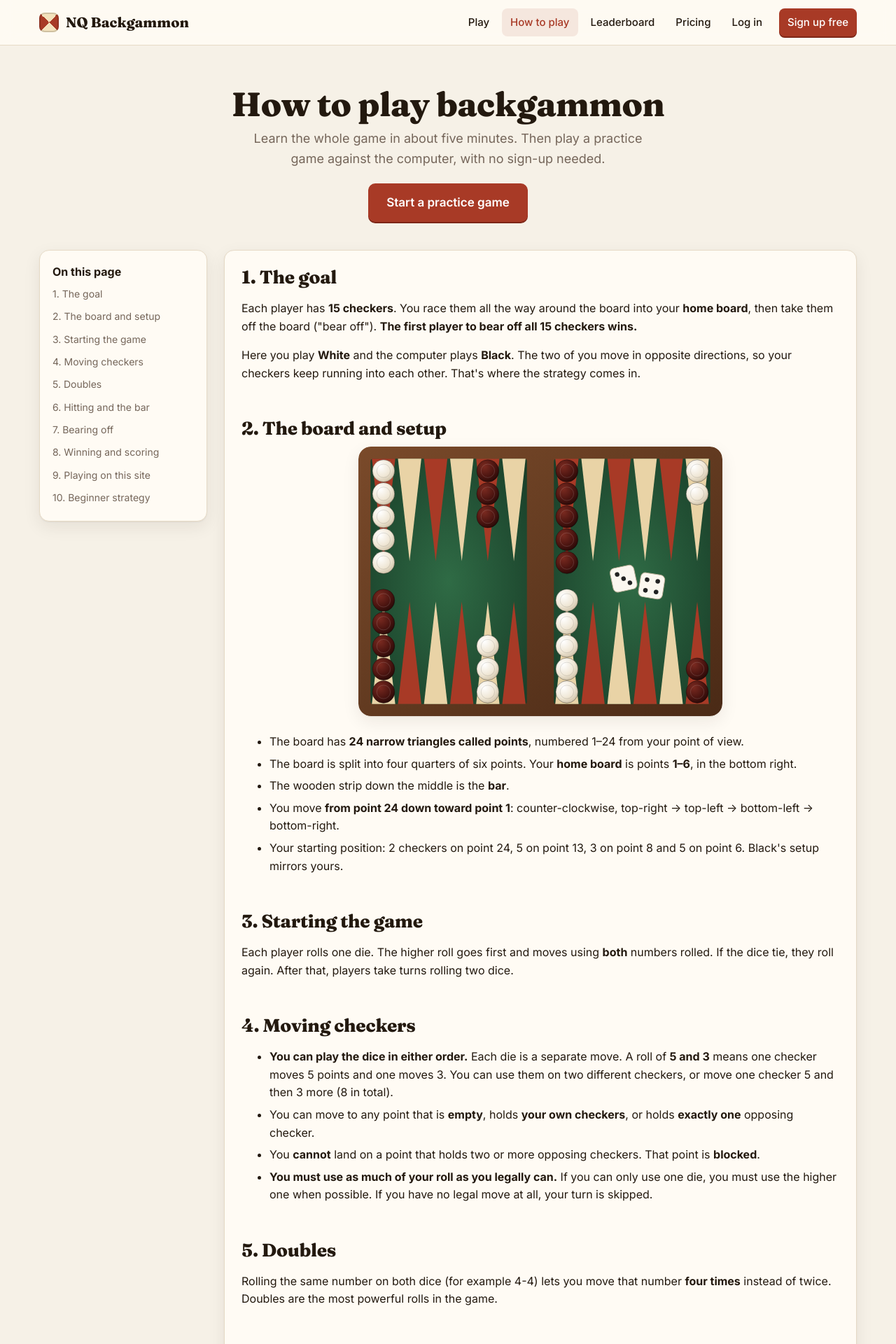
After one commit to nikniq/nq-backgammon, a Laravel app: page /how-to-play in a window 1280 px wide. The commit adds this page. Shown: the top 1920 px of the page at 70% size. Run offline with Laravel 12, Linux system fonts and the light colour scheme.

Commit message:
Add How to Play page, in-game hints and per-turn strategy tips
- /how-to-play rules page with setup, moving, hitting, bearing off, scoring, strategy
- Hint button (and H key) suggests the best play with a plain-English reason
- Rotating beginner tip each turn; hints moved to Free plan
- Fix decorative board art to show the real starting position

Co-Authored-By: Claude Opus 5.5 <noreply@anthropic.com>

```diff
--- a/public_html/css/app.css
+++ b/public_html/css/app.css
@@ -192,3 +192,20 @@ nav[role=navigation] svg { width: 16px; }
 .r-sub { color: var(--muted); margin-bottom: 14px; }
 .r-pitch { font-size: 15px; }
 @keyframes fadein { from { opacity: 0; } }
+
+/* ---------- Rules ---------- */
+.rules { display: grid; grid-template-columns: 240px 1fr; gap: 24px; align-items: start; }
+.toc { position: sticky; top: 84px; display: flex; flex-direction: column; gap: 4px; padding: 18px; }
+.toc a { text-decoration: none; color: var(--muted); padding: 3px 0; font-size: 14px; }
+.toc a:hover { color: var(--accent); }
+.prose-wide section { scroll-margin-top: 84px; padding-bottom: 8px; }
+.prose-wide h2 { font-size: 26px; margin: 28px 0 10px; }
+.prose-wide section:first-child h2 { margin-top: 0; }
+.prose-wide li { margin: 6px 0; }
+.rules-figure { max-width: 520px; margin: 8px auto 16px; }
+.rules-figure .board-art { transform: none; box-shadow: var(--shadow); }
+kbd { font: 600 13px Inter, sans-serif; border: 1px solid var(--line); border-bottom-width: 2px; border-radius: 5px; padding: 1px 6px; background: var(--bg); }
+@media (max-width: 860px) { .rules { grid-template-columns: 1fr; } .toc { position: static; } }
+
+.tip { font-size: 13px; margin-top: 10px; padding: 8px 10px; border-radius: 8px; background: color-mix(in srgb, #6ee796 12%, transparent); border: 1px solid color-mix(in srgb, #6ee796 35%, transparent); }
+.tip:empty { display: none; }
--- a/resources/views/home.blade.php
+++ b/resources/views/home.blade.php
@@ -55,7 +55,7 @@
                 <li><b>Hit</b> lone enemy checkers to send them to the bar.</li>
                 <li><b>Bear off</b> all 15 checkers first to win.</li>
             </ol>
-            <a href="{{ route('play') }}" class="btn">Try it now</a>
+            <div class="cta-row"><a href="{{ route('play') }}" class="btn">Try it now</a><a href="{{ route('rules') }}" class="btn btn-ghost">Full rules</a></div>
         </div>
         <div class="how-card">
             <h3>Scoring</h3>
--- a/resources/views/layouts/app.blade.php
+++ b/resources/views/layouts/app.blade.php
@@ -8,7 +8,7 @@
     <meta name="description" content="@yield('description', 'Play beautiful, free backgammon in your browser. No download. Track your scores and climb the leaderboard.')">
     <link rel="preconnect" href="https://fonts.googleapis.com">
     <link rel="stylesheet" href="https://fonts.googleapis.com/css2?family=Fraunces:opsz,wght@9..144,600;9..144,800&family=Inter:wght@400;500;600;700&display=swap">
-    <link rel="stylesheet" href="{{ asset('css/app.css') }}?v=2">
+    <link rel="stylesheet" href="{{ asset('css/app.css') }}?v=3">
 </head>
 <body>
 <header class="topbar">
@@ -19,6 +19,7 @@
         </button>
         <nav class="mainnav">
             <a href="{{ route('play') }}" @class(['active' => request()->routeIs('play')])>Play</a>
+            <a href="{{ route('rules') }}" @class(['active' => request()->routeIs('rules')])>How to play</a>
             <a href="{{ route('leaderboard') }}" @class(['active' => request()->routeIs('leaderboard')])>Leaderboard</a>
             <a href="{{ route('pricing') }}" @class(['active' => request()->routeIs('pricing')])>Pricing</a>
             @auth
@@ -51,7 +52,7 @@
             <h4>Play</h4>
             <a href="{{ route('play') }}">Play vs computer</a>
             <a href="{{ route('leaderboard') }}">Leaderboard</a>
-            <a href="{{ route('home') }}#how">How to play</a>
+            <a href="{{ route('rules') }}">How to play</a>
         </div>
         <div>
             <h4>Account</h4>
--- a/resources/views/partials/board-art.blade.php
+++ b/resources/views/partials/board-art.blade.php
@@ -14,7 +14,7 @@
         <polygon points="{{ $x+2 }},18 {{ $x+36.67 }},18 {{ $x+19.3 }},170" fill="{{ $i % 2 ? '#e9d3a6' : '#a83a26' }}"/>
         <polygon points="{{ $x+2 }},382 {{ $x+36.67 }},382 {{ $x+19.3 }},230" fill="{{ $i % 2 ? '#a83a26' : '#e9d3a6' }}"/>
     @endfor
-    @php($stacks = [[0,'t',5,'b'],[4,'t',3,'w'],[6,'t',5,'w'],[11,'t',2,'b'],[0,'b',5,'w'],[4,'b',3,'b'],[6,'b',5,'b'],[11,'b',2,'w']])
+    @php($stacks = [[0,'t',5,'w'],[4,'t',3,'b'],[6,'t',5,'b'],[11,'t',2,'w'],[0,'b',5,'b'],[4,'b',3,'w'],[6,'b',5,'w'],[11,'b',2,'b']])
     @foreach ($stacks as [$col, $side, $n, $c])
         @php($cx = ($col < 6 ? 18 : 290) + ($col % 6) * 38.67 + 19.3)
         @for ($k = 0; $k < $n; $k++)
--- a/resources/views/pricing.blade.php
+++ b/resources/views/pricing.blade.php
@@ -11,6 +11,7 @@
         <div class="price">$0<span>/forever</span></div>
         <ul>
             <li>Unlimited games vs computer</li>
+            <li>Move hints with explanations</li>
             <li>Saved scores and stats</li>
             <li>Global leaderboard ranking</li>
             <li>Sign in with Google or nikniq</li>
@@ -28,7 +29,7 @@
         <ul>
             <li>Everything in Free</li>
             <li>Harder AI difficulty levels</li>
-            <li>Move hints and game replays</li>
+            <li>Game replays and move analysis</li>
             <li>Custom board and checker themes</li>
             <li>Pro badge on the leaderboard</li>
         </ul>
--- /dev/null
+++ b/resources/views/rules.blade.php
@@ -0,0 +1,130 @@
+@extends('layouts.app')
+@section('title', 'How to Play Backgammon · NQ Backgammon')
+@section('description', 'Learn backgammon in minutes: setup, moving, hitting, the bar, bearing off and scoring, with tips for beginners.')
+@section('content')
+<div class="page-head">
+    <h1>How to play backgammon</h1>
+    <p class="lead">Learn the whole game in about five minutes. Then play a practice game against the computer, with no sign-up needed.</p>
+    <div class="cta-row center" style="margin-top:20px"><a href="{{ route('play') }}" class="btn btn-lg">Start a practice game</a></div>
+</div>
+
+<div class="rules">
+    <nav class="toc card">
+        <strong>On this page</strong>
+        <a href="#goal">1. The goal</a>
+        <a href="#board">2. The board and setup</a>
+        <a href="#start">3. Starting the game</a>
+        <a href="#moving">4. Moving checkers</a>
+        <a href="#doubles">5. Doubles</a>
+        <a href="#hitting">6. Hitting and the bar</a>
+        <a href="#bearing">7. Bearing off</a>
+        <a href="#scoring">8. Winning and scoring</a>
+        <a href="#controls">9. Playing on this site</a>
+        <a href="#tips">10. Beginner strategy</a>
+    </nav>
+
+    <article class="card prose-wide">
+        <section id="goal">
+            <h2>1. The goal</h2>
+            <p>Each player has <b>15 checkers</b>. You race them all the way around the board into your <b>home board</b>, then take them off the board ("bear off"). <b>The first player to bear off all 15 checkers wins.</b></p>
+            <p>Here you play <b>White</b> and the computer plays <b>Black</b>. The two of you move in opposite directions, so your checkers keep running into each other. That's where the strategy comes in.</p>
+        </section>
+
+        <section id="board">
+            <h2>2. The board and setup</h2>
+            <div class="rules-figure">@include('partials.board-art')</div>
+            <ul>
+                <li>The board has <b>24 narrow triangles called points</b>, numbered 1–24 from your point of view.</li>
+                <li>The board is split into four quarters of six points. Your <b>home board</b> is points <b>1–6</b>, in the bottom right.</li>
+                <li>The wooden strip down the middle is the <b>bar</b>.</li>
+                <li>You move <b>from point 24 down toward point 1</b>: counter-clockwise, top-right → top-left → bottom-left → bottom-right.</li>
+                <li>Your starting position: 2 checkers on point 24, 5 on point 13, 3 on point 8 and 5 on point 6. Black's setup mirrors yours.</li>
+            </ul>
+        </section>
+
+        <section id="start">
+            <h2>3. Starting the game</h2>
+            <p>Each player rolls one die. The higher roll goes first and moves using <b>both</b> numbers rolled. If the dice tie, they roll again. After that, players take turns rolling two dice.</p>
+        </section>
+
+        <section id="moving">
+            <h2>4. Moving checkers</h2>
+            <ul>
+                <li><b>You can play the dice in either order.</b> Each die is a separate move. A roll of <b>5 and 3</b> means one checker moves 5 points and one moves 3. You can use them on two different checkers, or move one checker 5 and then 3 more (8 in total).</li>
+                <li>You can move to any point that is <b>empty</b>, holds <b>your own checkers</b>, or holds <b>exactly one</b> opposing checker.</li>
+                <li>You <b>cannot</b> land on a point that holds two or more opposing checkers. That point is <b>blocked</b>.</li>
+                <li><b>You must use as much of your roll as you legally can.</b> If you can only use one die, you must use the higher one when possible. If you have no legal move at all, your turn is skipped.</li>
+            </ul>
+        </section>
+
+        <section id="doubles">
+            <h2>5. Doubles</h2>
+            <p>Rolling the same number on both dice (for example 4-4) lets you move that number <b>four times</b> instead of twice. Doubles are the most powerful rolls in the game.</p>
+        </section>
+
+        <section id="hitting">
+            <h2>6. Hitting and the bar</h2>
+            <ul>
+                <li>A single checker alone on a point is a <b>blot</b>. If your opponent lands on it, it's <b>hit</b> and sent to the <b>bar</b>.</li>
+                <li>A hit checker must <b>re-enter</b> the game in the opponent's home board before any other move. Your checkers enter on points 24–19: a roll of 1 enters on 24, a 6 enters on 19.</li>
+                <li>You can't enter on a blocked point. If both dice are blocked, you lose your turn.</li>
+                <li>Two or more of your checkers on one point <b>make</b> that point. They're safe, and they block your opponent.</li>
+            </ul>
+        </section>
+
+        <section id="bearing">
+            <h2>7. Bearing off</h2>
+            <ul>
+                <li>Once <b>all 15</b> of your checkers are in your home board (points 1–6), you can start removing them.</li>
+                <li>A roll of 4 can remove a checker from point 4, a roll of 6 from point 6, and so on.</li>
+                <li>If no checker is on the rolled point, you must move a checker from a higher point if you can. If none are higher, you remove a checker from the highest point you have.</li>
+                <li>If one of your checkers gets hit while you're bearing off, you have to bring it all the way home again before you can continue.</li>
+            </ul>
+        </section>
+
+        <section id="scoring">
+            <h2>8. Winning and scoring</h2>
+            <table class="score-table">
+                <tr><td><b>Single game</b> — your opponent has borne off at least one checker</td><td>1</td></tr>
+                <tr><td><b>Gammon</b> — your opponent hasn't borne off any checkers</td><td>2</td></tr>
+                <tr><td><b>Backgammon</b> — a gammon <i>and</i> your opponent still has a checker on the bar or in your home board</td><td>3</td></tr>
+            </table>
+            <p class="muted">On NQ Backgammon, wins add these points to your leaderboard total and losses subtract them.</p>
+        </section>
+
+        <section id="controls">
+            <h2>9. Playing on this site</h2>
+            <ol>
+                <li>Press <b>Roll</b>, or the <kbd>Space</kbd> bar.</li>
+                <li>Checkers you can move <b>glow gold</b>. Click one to select it.</li>
+                <li>The points you can move it to light up. Click one to move.</li>
+                <li>To move off the board, click the <b>tray</b> on the right edge when it lights up.</li>
+                <li>Not sure what to do? Press <b>💡 Hint</b> (or <kbd>H</kbd>). The suggested move lights up green, with a short explanation of why it's good.</li>
+                <li>Changed your mind? Press <b>Undo</b> before your last die is used.</li>
+            </ol>
+            <p>Your turn ends automatically when your dice are used up. The game also enforces all the rules for you, so you only ever get offered legal moves.</p>
+        </section>
+
+        <section id="tips">
+            <h2>10. Beginner strategy</h2>
+            <ul>
+                <li><b>Make points, especially in your home board.</b> Points 5, 4 and 7 are the most valuable early on.</li>
+                <li><b>Avoid leaving blots</b> within 6 points of an enemy checker. Those are the easiest shots for your opponent.</li>
+                <li><b>Build a prime.</b> Six made points in a row form a wall your opponent can't get past.</li>
+                <li><b>Hit when it's safe.</b> Sending a checker to the bar costs your opponent a lot of distance.</li>
+                <li><b>Know when it's a race.</b> Once your checkers have all passed each other, just move as efficiently as possible. Watch the pip counts in the game panel to see who's ahead.</li>
+                <li><b>Good opening moves:</b> 3-1 → make your 5 point (8/5, 6/5). 6-1 → make your 7 point (13/7, 8/7). 4-2 → make your 4 point (8/4, 6/4).</li>
+            </ul>
+        </section>
+
+        <div class="final-cta" style="margin:40px 0 0">
+            <h2>Ready to roll?</h2>
+            <p>The best way to learn is to play, and the game won't let you make an illegal move.</p>
+            <div class="cta-row center">
+                <a href="{{ route('play') }}" class="btn btn-lg btn-light">Play now</a>
+                @guest<a href="{{ route('register') }}" class="btn btn-lg btn-outline-light">Sign up free</a>@endguest
+            </div>
+        </div>
+    </article>
+</div>
+@endsection
--- a/routes/web.php
+++ b/routes/web.php
@@ -8,6 +8,7 @@ use Illuminate\Support\Facades\Route;
 Route::get('/', [GameController::class, 'home'])->name('home');
 Route::get('/play', [GameController::class, 'play'])->name('play');
 Route::view('/pricing', 'pricing')->name('pricing');
+Route::view('/how-to-play', 'rules')->name('rules');
 Route::view('/privacy', 'legal.privacy')->name('privacy');
 Route::view('/terms', 'legal.terms')->name('terms');
 Route::get('/leaderboard', [GameController::class, 'leaderboard'])->name('leaderboard');
```
Also changed, not shown: public_html/js/backgammon.js (+59 -4 lines), resources/views/game.blade.php (+5 -2 lines), tests/Feature/SocialAuthTest.php (+1 -1 lines).
